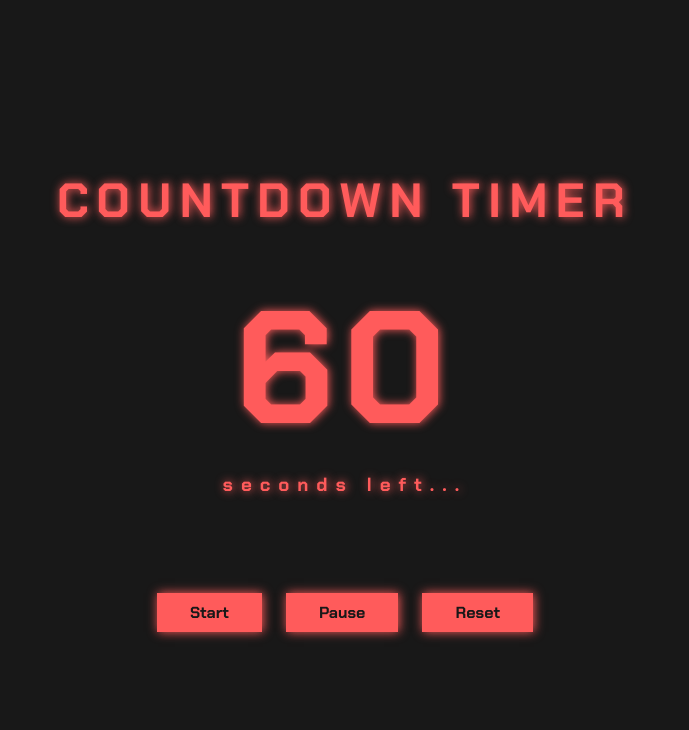
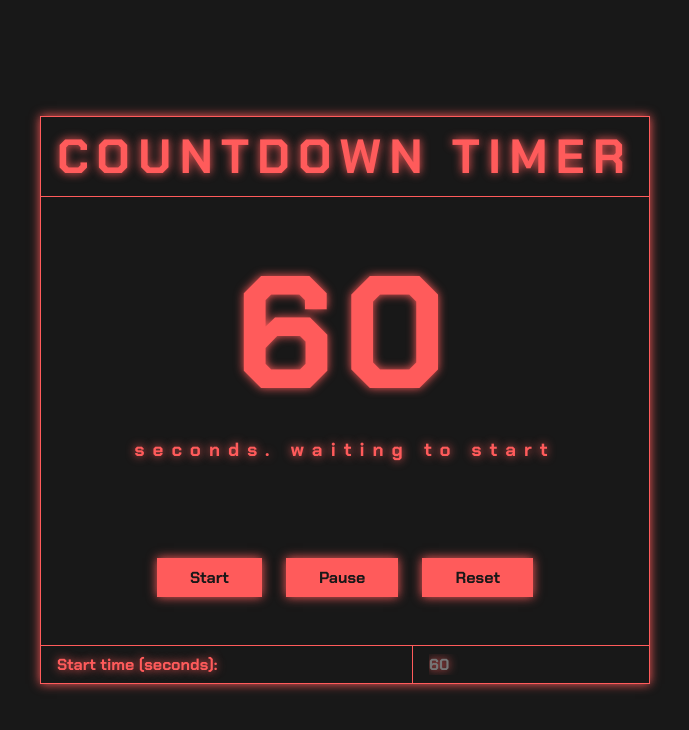
Before and after one commit to mikaelalundstrom/exercise-react-countdown-timer, a React (Vite) app: page / in a window 1280 px wide. Shown: the top 730 px of the page, without its empty margins (295-984 px from the left). Built offline with nearby package versions, Linux system fonts and the light colour scheme.

Commit message:
change starttime based on input. css & ux

```diff
--- a/src/Components/CountdownTimer.css
+++ b/src/Components/CountdownTimer.css
@@ -1,7 +1,15 @@
+.timer {
+  border: solid var(--color-primary);
+  border-width: 0 1px 0 1px;
+  box-shadow: var(--color-primary) 0 0 10px;
+
   h1 {
     font-size: 3rem;
     text-transform: uppercase;
     margin-bottom: 2rem;
+    border: solid var(--color-primary);
+    border-width: 1px 0 1px 0;
+    padding: 0.5rem 1rem;
   }
 
   h2 {
@@ -11,17 +19,16 @@ h2 {
   h1,
   h2,
   h3 {
-  text-shadow: var(--color-primary) 1px 0 10px;
+    text-shadow: var(--color-primary) 0 0 10px;
     letter-spacing: 0.5rem;
   }
 
-div {
+  .buttons {
     padding-top: 6rem;
     display: flex;
     gap: 1.5rem;
     align-items: center;
     justify-content: center;
-}
 
     button {
       font-size: 1rem;
@@ -31,8 +38,13 @@ button {
       border: 1px solid transparent;
       padding: 0.5rem 2rem;
       cursor: pointer;
-  box-shadow: var(--color-primary) 1px 0 10px;
+      box-shadow: var(--color-primary) 0 0 10px;
       transition: all 0.3s;
+
+      &:focus {
+        outline: none !important;
+        box-shadow: var(--color-primary) 0 0 20px;
+      }
 
       &:hover {
         background-color: var(--color-black);
@@ -41,3 +53,46 @@ button {
         transform: scale(1.1);
       }
     }
+  }
+
+  .user-input {
+    width: 100%;
+    margin-top: 3rem;
+    font-weight: bold;
+    display: flex;
+    align-items: center;
+    justify-content: center;
+
+    label {
+      flex: 1;
+      text-align: left;
+      border: solid var(--color-primary);
+      border-width: 1px 0 1px 0;
+      padding: 0.5rem 1rem;
+      text-shadow: var(--color-primary) 0 0 10px;
+    }
+
+    input[type="number"] {
+      font-weight: bold;
+      font-size: 1rem;
+      -moz-appearance: textfield;
+      background-color: var(--color-black);
+      border: solid var(--color-primary);
+      border-width: 1px 0 1px 1px;
+      color: var(--color-primary);
+      padding: 0.5rem 1rem;
+      text-shadow: var(--color-primary) 0 0 10px;
+
+      &:focus {
+        outline: none !important;
+        box-shadow: var(--color-primary) 0 0 10px;
+      }
+    }
+
+    input::-webkit-outer-spin-button,
+    input::-webkit-inner-spin-button {
+      -webkit-appearance: none;
+      margin: 0;
+    }
+  }
+}
--- a/src/Components/CountdownTimer.tsx
+++ b/src/Components/CountdownTimer.tsx
@@ -1,28 +1,69 @@
-import { useState, useEffect, useRef } from "react";
+import { useState, useEffect, useRef, ChangeEvent } from "react";
 
 function CountdownTimer() {
-  const initialNumber = 60;
-  const [timeLeft, setTimeLeft] = useState<number>(initialNumber);
+  // default time. set as timeLeft on mount and will default back to this number if user input is invalid
+  const defaultTime = 60;
+  // used to remember latest starttime when clicking reset (instead of going back to default)
+  const startTimeRef = useRef<number>(defaultTime);
+  // ref to timer so interval can be cleared wherever in the code
+  const timerRef = useRef<number>();
+
+  // to set time left on timer
+  const [timeLeft, setTimeLeft] = useState<number>(defaultTime);
+  // to set if timer is ongoing or not
   const [isActive, setIsActive] = useState<boolean>(false);
 
-  const timerRef = useRef<number>(); // ??
-
+  // start button
   const handleStart = () => {
     setIsActive(true);
   };
+
+  // pause button
   const handlePause = () => {
     setIsActive(false);
+    // stop timer
+    clearInterval(timerRef.current);
   };
+
+  // reset button
   const handleReset = () => {
     setIsActive(false);
-    setTimeLeft(initialNumber);
+    // stop timer
+    clearInterval(timerRef.current);
+    // set time left to current startTime
+    setTimeLeft(startTimeRef.current);
+  };
+
+  // user input
+  const handleOnChange = (event: ChangeEvent<HTMLInputElement>) => {
+    // change value with type string to type number
+    let userNumber = Number(event.target.value);
+
+    // (don't have to check for NaN since input only takes numbers)
+    // (if NaN, it automatically turns into 0)
+
+    // input can't be less than 1
+    if (userNumber < 1) {
+      console.log("Number needs to be bigger than 0");
+      // set time left to the default time
+      setTimeLeft(defaultTime);
+      // update starttime ref
+      startTimeRef.current = defaultTime;
+      // valid user input
+    } else {
+      // set time left to usernumber
+      setTimeLeft(userNumber);
+      // update starttime ref
+      startTimeRef.current = userNumber;
+    }
   };
 
   useEffect(() => {
-    // set an interval of 1s
-    const timerInterval = setInterval(() => {
-      // do if timer is active
-      if (isActive) {
+    let timerInterval;
+    // do if is active
+    if (isActive) {
+      // set an interval of 1s
+      timerInterval = setInterval(() => {
         // update time left
         setTimeLeft((prevTime) => {
           // if time left is 0
@@ -37,27 +78,41 @@ function CountdownTimer() {
             return prevTime - 1;
           }
         });
-        // else (if timer is not active)
-      } else {
-        // stop timer
-        clearInterval(timerRef.current);
-      }
-    }, 1000);
-
+      }, 1000);
+    }
+    // set the timer to timerRef
     timerRef.current = timerInterval;
-
-    return () => clearInterval(timerRef.current); //cleanup
+    // cleanup
+    return () => clearInterval(timerRef.current);
+    // only "listens" to isActive
   }, [isActive]);
 
   return (
-    <section>
+    <section className="timer">
       <h1>Countdown Timer</h1>
-      <h2>{timeLeft === 0 ? "BOOM!" : timeLeft} </h2>
-      <h3>{timeLeft === 0 ? "time's up." : "seconds left..."}</h3>
-      <div>
+      <h2>{timeLeft === 0 ? "BOOM" : timeLeft} </h2>
+      <h3>
+        {timeLeft === 0
+          ? "time's up."
+          : isActive
+          ? "seconds left..."
+          : startTimeRef.current === timeLeft
+          ? "seconds. waiting to start"
+          : "seconds left. paused"}
+      </h3>
+      <div className="buttons">
         <button onClick={handleStart}>Start</button>
         <button onClick={handlePause}>Pause</button>
         <button onClick={handleReset}>Reset</button>
+      </div>
+      <div className="user-input">
+        <label htmlFor="inputTime">Start time (seconds): </label>
+        <input
+          onChange={handleOnChange}
+          id="inputTime"
+          type="number"
+          placeholder={startTimeRef.current.toString()}
+        />
       </div>
     </section>
   );
```
Lines whose indentation alone changed are shown as unchanged.
